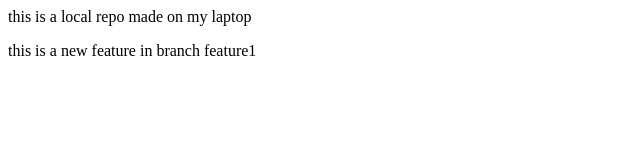
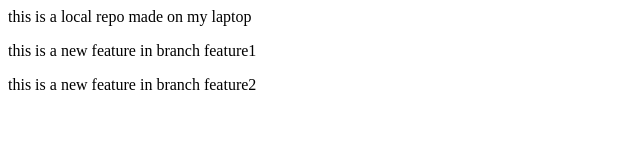
Before and after one commit to sn0739/localrepo, a plain HTML site: page index.html in a window 1280 px wide. Shown: the whole page, without its empty margins (0-640 px from the left). Drawn offline with Linux system fonts and the light colour scheme.

Commit message:
added feature2

```diff
--- a/index.html
+++ b/index.html
@@ -1,2 +1,3 @@
 <p>this is a local repo made on my laptop</p>
 <p>this is a new feature in branch feature1</p>
+<p>this is a new feature in branch feature2</p>
```
